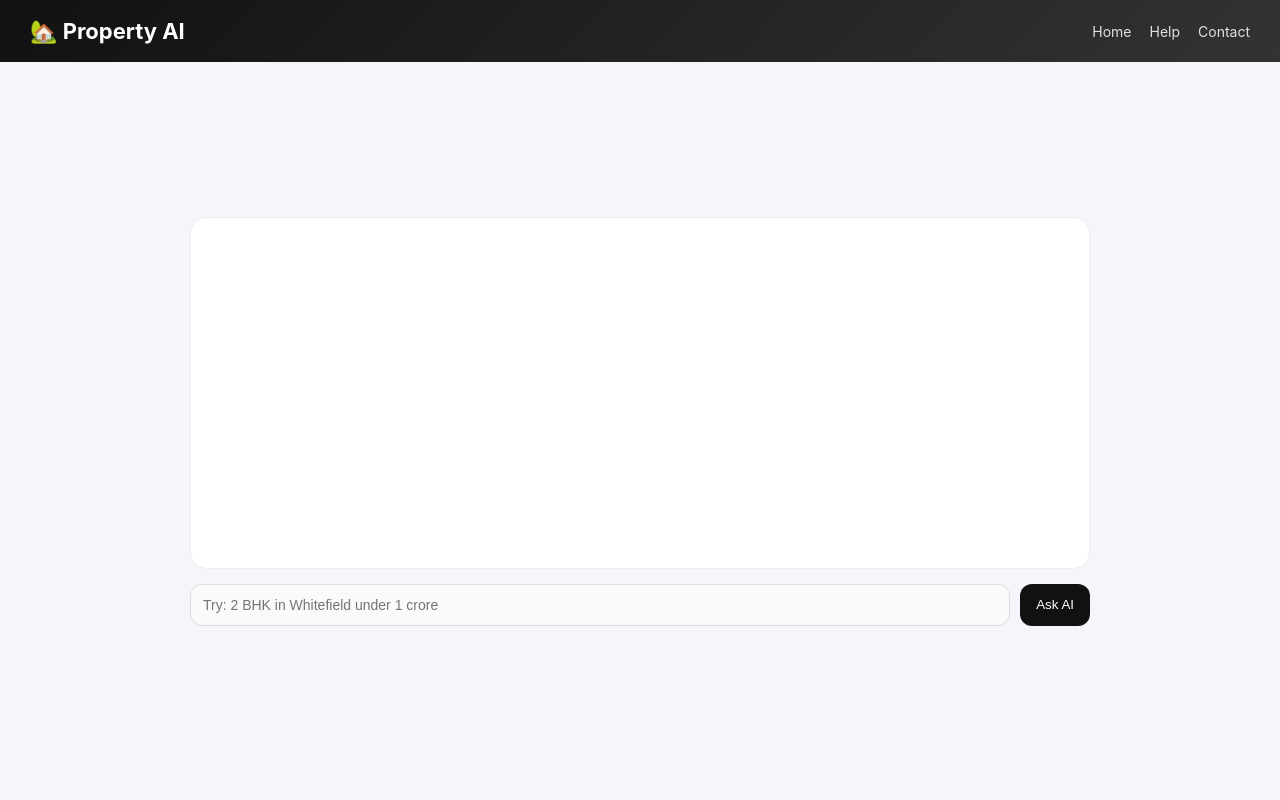
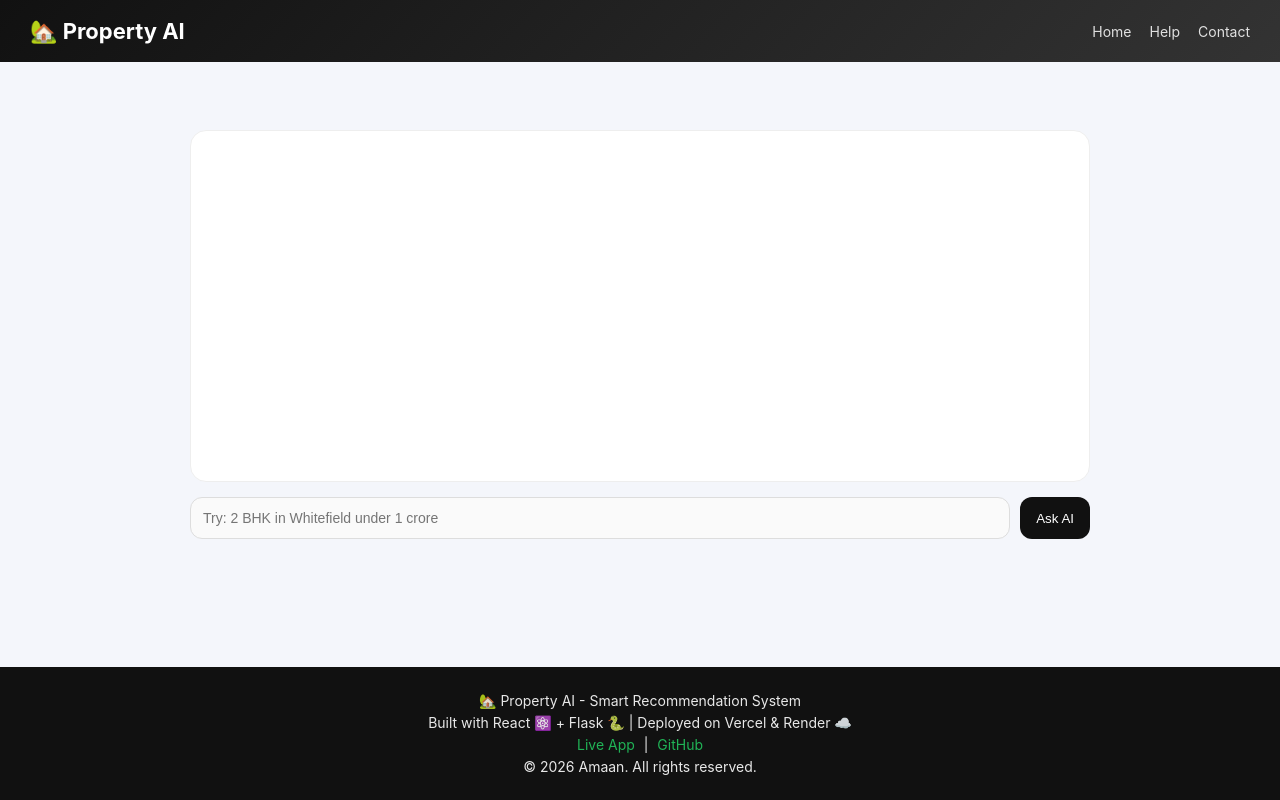
Before and after one commit to Amaan622/property-ai-project, a React app in the folder frontend/: page / in a window 1280 px wide. Built offline with nearby package versions, Linux system fonts and the light colour scheme; the HTML template or start-up script is replaced by a standard one.

Commit message:
add footer inside App.jsx

```diff
--- a/frontend/src/App.css
+++ b/frontend/src/App.css
@@ -260,3 +260,33 @@ button:hover {
     max-width: 90%;
   }
 }
+
+.footer {
+  margin-top: 40px;
+  background: #111;
+  color: white;
+  padding: 20px;
+  text-align: center;
+}
+
+.footer-content p {
+  margin: 5px 0;
+  font-size: 14px;
+  opacity: 0.9;
+}
+
+.footer-links a {
+  color: #22c55e;
+  text-decoration: none;
+  margin: 0 5px;
+}
+
+.footer-links a:hover {
+  text-decoration: underline;
+}
+
+.copyright {
+  margin-top: 10px;
+  font-size: 12px;
+  opacity: 0.7;
+}
--- a/frontend/src/App.jsx
+++ b/frontend/src/App.jsx
@@ -1,7 +1,7 @@
 import { BrowserRouter as Router, Routes, Route } from "react-router-dom";
 import { useState } from "react";
 
-import Header from "./components/Header";
+import Header from "./component/Header";
 import Help from "./pages/Help";
 import Contact from "./pages/Contact";
 
@@ -11,8 +11,7 @@ function App() {
   const [results, setResults] = useState([]);
   const [loading, setLoading] = useState(false);
 
-  // 🔥 Use environment variable (recommended)
- const API_URL = "https://property-ai-project.onrender.com";
+  const API_URL = "https://property-ai-project.onrender.com";
 
   const handleSearch = async () => {
     if (!query.trim()) return;
@@ -32,8 +31,7 @@ function App() {
 
       const data = await res.json();
 
-      const properties = data.results || [];
-      setResults(properties);
+      setResults(data.results || []);
 
       setChat((prev) => [
         ...prev,
@@ -74,7 +72,7 @@ function App() {
 
         <Routes>
 
-          {/* HOME PAGE */}
+          {/* HOME */}
           <Route
             path="/"
             element={
@@ -113,7 +111,6 @@ function App() {
                       key={index}
                       className={`card ${item.score >= 80 ? "good" : "normal"}`}
                     >
-
                       <h3 className="location">{item.location}</h3>
 
                       <div className="meta">
@@ -126,9 +123,9 @@ function App() {
                         {item.tag}
                       </span>
 
-                      {/* FIX: explanation is array → convert to string */}
                       <p className="why">
-                        <b>Why:</b> {Array.isArray(item.explanation)
+                        <b>Why:</b>{" "}
+                        {Array.isArray(item.explanation)
                           ? item.explanation.join(", ")
                           : item.explanation}
                       </p>
@@ -136,7 +133,6 @@ function App() {
                       <p className="insight">
                         <b>Insight:</b> {item.market_insight}
                       </p>
-
                     </div>
                   ))}
                 </div>
@@ -150,6 +146,41 @@ function App() {
 
         </Routes>
 
+        {/* FOOTER */}
+        <footer className="footer">
+          <div className="footer-content">
+
+            <p>🏡 Property AI - Smart Recommendation System</p>
+
+            <p>
+              Built with React ⚛️ + Flask 🐍 | Deployed on Vercel & Render ☁️
+            </p>
+
+            <p className="footer-links">
+              <a
+                href="https://property-ai-project.vercel.app"
+                target="_blank"
+                rel="noreferrer"
+              >
+                Live App
+              </a>
+              {" | "}
+              <a
+                href="https://github.com/Amaan622/property-ai-project"
+                target="_blank"
+                rel="noreferrer"
+              >
+                GitHub
+              </a>
+            </p>
+
+            <p className="copyright">
+              © {new Date().getFullYear()} Amaan. All rights reserved.
+            </p>
+
+          </div>
+        </footer>
+
       </div>
     </Router>
   );
```
Also changed, not shown: frontend/src/component/Header.jsx (renamed from frontend/src/components/Header.jsx).
